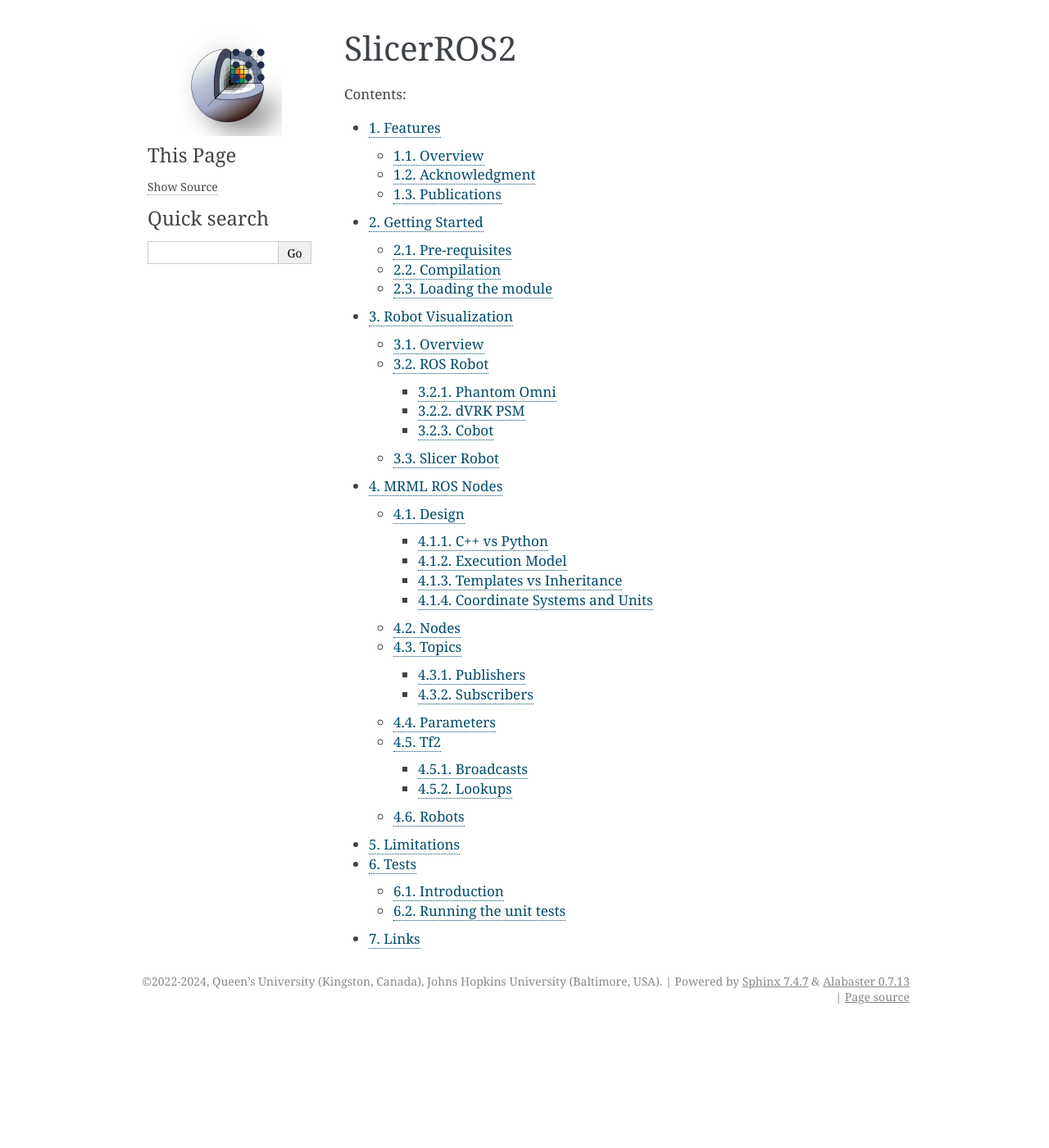
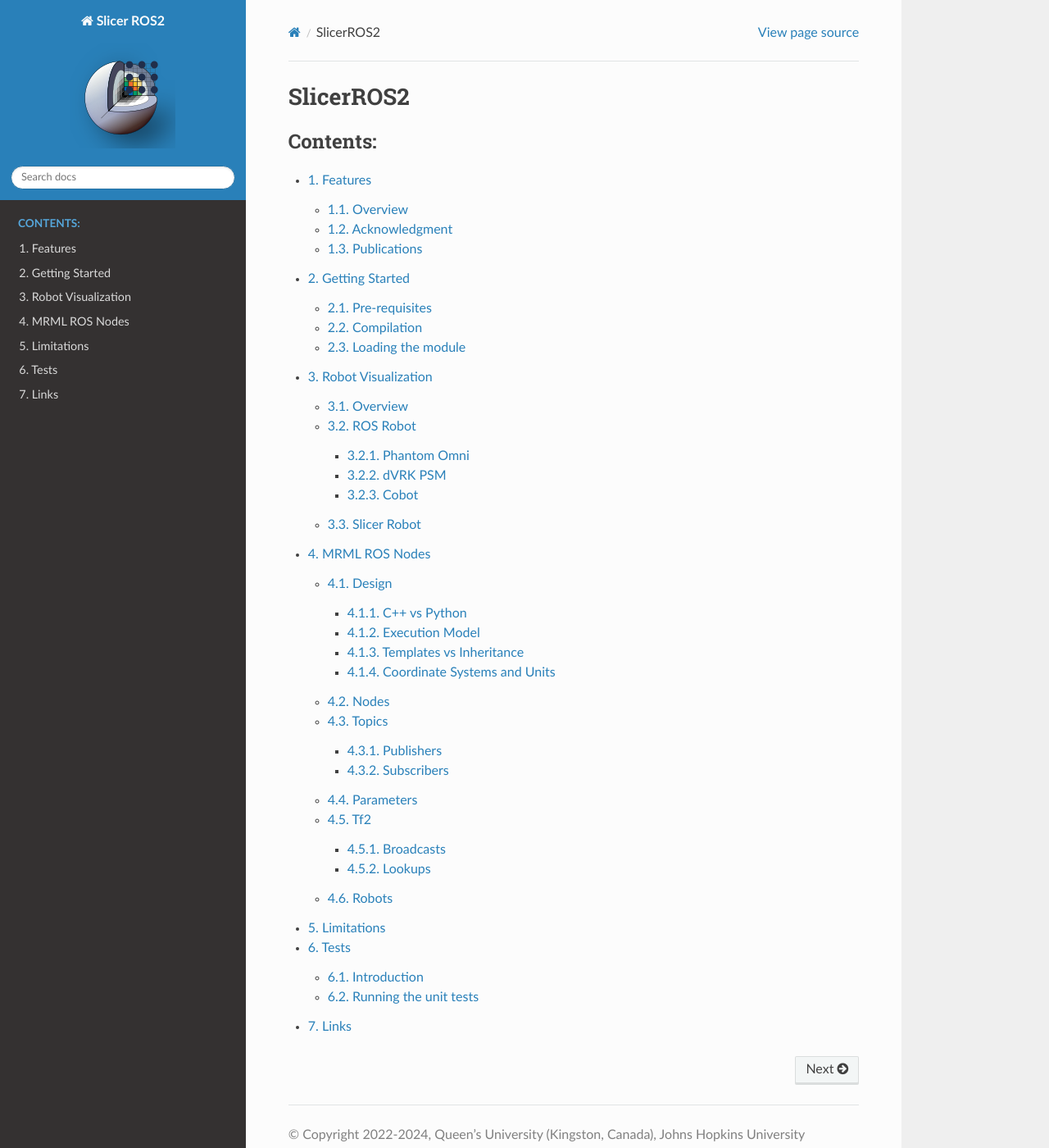
Before and after one commit to rosmed/slicer_ros2_module, a Sphinx documentation site: the page built from docs/index.rst, in a window 1280 px wide and 1400 px high. Shown: the whole window at 82% size. Built offline with Sphinx 7.4.7 and the Read the Docs theme 2.0.0, drawn with Linux system fonts in a browser that asks for light colours; some of the changed lines change nothing that is shown; some of the changed text lies outside the part shown.

Commit message:
trying to restore sphinx rtd theme

```diff
--- a/docs/conf.py
+++ b/docs/conf.py
@@ -31,7 +31,7 @@
 # extensions coming with Sphinx (named 'sphinx.ext.*') or your custom
 # ones.
 extensions = [
-    'sphinx_tabs.tabs'
+    'sphinx_tabs.tabs', 'sphinx_rtd_theme'
 ]
 
 # Add any paths that contain templates here, relative to this directory.
@@ -48,7 +48,7 @@
 # The theme to use for HTML and HTML Help pages.  See the documentation for
 # a list of builtin themes.
 #
-# html_theme = 'alabaster'
+html_theme = 'sphinx_rtd_theme'
 
 # Add any paths that contain custom static files (such as style sheets) here,
 # relative to this directory. They are copied after the builtin static files,
--- a/docs/pages/getting-started.rst
+++ b/docs/pages/getting-started.rst
@@ -31,8 +31,7 @@
     build directory, set ``Slicer_USE_SYSTEM_OpenSLL`` to ``ON`` using
     ``cmake . -DSlicer_USE_SYSTEM_OpenSSL=ON -DCMAKE_BUILD_TYPE=Release`` or ``ccmake``.
 
-  See `Slicer build instructions
-<https://slicer.readthedocs.io/en/latest/developer_guide/build_instructions/linux.html>`_.
+  See `Slicer build instructions <https://slicer.readthedocs.io/en/latest/developer_guide/build_instructions/linux.html>`_.
 
 * Remember the build directory for Slicer, it will be needed to
   compile the Slicer ROS 2 module.
--- a/docs/requirements.txt
+++ b/docs/requirements.txt
@@ -1 +1,2 @@
 sphinx-tabs
+sphinx_rtd_theme
```
